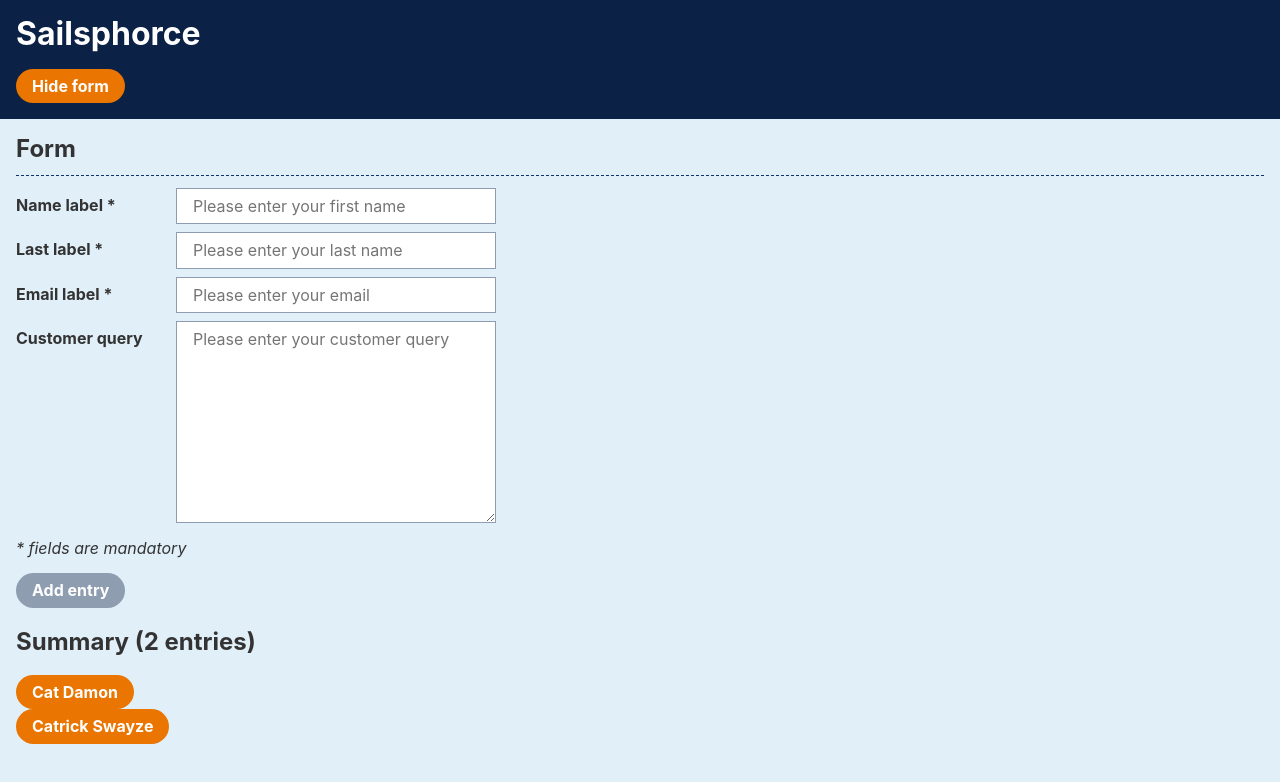
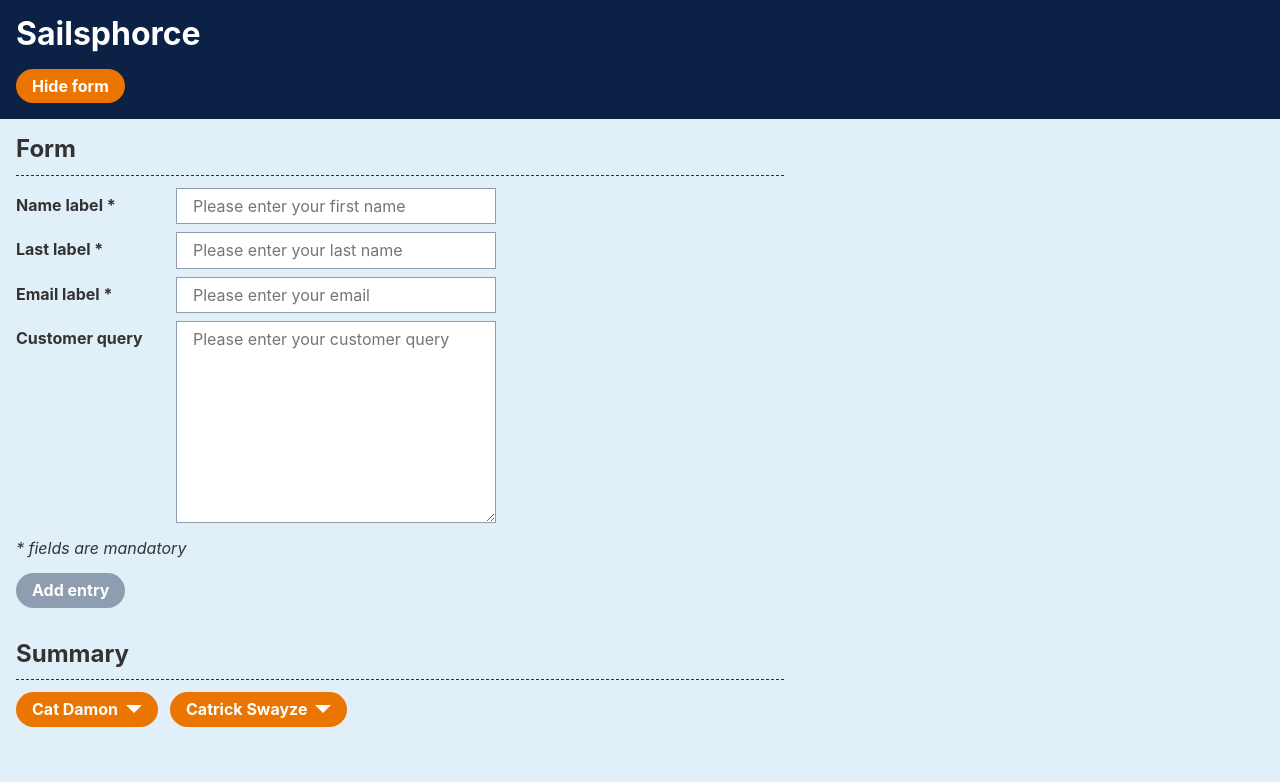
Before and after one commit to maurer2/vue-form-test, a Vue app: page / in a window 1280 px wide. Shown: the top 782 px of the page. Built offline with nearby package versions, Linux system fonts and the light colour scheme.

Commit message:
Added more styles

```diff
--- a/src/App.vue
+++ b/src/App.vue
@@ -86,6 +86,7 @@ html {
   box-sizing: border-box;
   font-size: 16px;
   background: $background;
+  overflow-y: scroll;
 }
 
 body {
@@ -149,7 +150,13 @@ button {
 }
 
 .main {
+  margin-right: auto;
   padding: 1rem;
+  max-width: 50rem;
+}
+
+.section {
+  margin-bottom: 2rem;
 }
 
 .title {
--- a/src/components/Form/Form.vue
+++ b/src/components/Form/Form.vue
@@ -118,8 +118,6 @@ export default class Form extends Vue {
   }
 
   handleValidChange(newIsValid: boolean, id: string): void {
-    // const oldIsValid = this.fieldsValidity[id];
-
     if (typeof newIsValid !== 'boolean') {
       return;
     }
@@ -147,6 +145,4 @@ export default class Form extends Vue {
   font-style: italic;
 }
 
-// .button {}
-
 </style>
--- a/src/components/Summary/Summary.vue
+++ b/src/components/Summary/Summary.vue
@@ -1,15 +1,20 @@
 <template>
   <div class="summary">
     <h2 class="title">
-      Summary ({{ entries.length }} entries)
+      Summary
     </h2>
     <p class="message" v-if="entries.length === 0">
       No entries found.
     </p>
-    <ul class="summary" v-else>
+    <ul class="list" v-else>
       <template v-for="(entry, index) in entries">
-        <li class="entry" :key="index">
-          <button class="button" type="button" @click="handleClick(index)">
+        <li class="entry" :class="{ 'entry--is-active' : (index === activeEntry) }" :key="index">
+          <button
+            type="button"
+            class="button"
+            :class="{ 'button--is-active' : (index === activeEntry) }"
+            @click="handleClick(index)"
+          >
             {{ entry.firstName }} {{ entry.lastName }}
           </button>
 
@@ -43,7 +48,7 @@
 
             <dl class="detail" v-if="entry.customerQuery.length > 0">
               <dd class="key">
-                Customer Query
+                Customer query
               </dd>
               <dd class="value">
                 {{ entry.customerQuery }}
@@ -79,28 +84,71 @@ export default class Field extends Vue {
 </script>
 
 <style scoped lang="scss">
-.summary {
+.title {
+  margin-top: 0;
+  margin-bottom: 0.75rem;
+  padding-bottom: 0.75rem;
+  border-bottom: 1px dashed $blue;
+}
+
+.list {
+  display: flex;
+  margin: 1rem 0;
+  margin-top: -0.75rem;
+  margin-left: -0.75rem;
+  padding: 0;
+  flex-wrap: wrap;
   list-style: none;
-  padding: 0;
 }
 
 .entry {
+  display: flex;
+  margin-top: 0.75rem;
+  margin-left: 0.75rem;
+  flex-direction: column;
 
+  &--is-active {
+    flex-grow: 1;
+    flex-basis: 100%;
+    flex-shrink: 0;
+  }
+}
+
+.button {
+  position: relative;
+  padding-right: 2.5rem;
+
+  &:after {
+    content: '';
+    position: absolute;
+    right: 1rem;
+    top: 50%;
+    width: 0;
+    height: 0;
+    border-left: 0.5rem solid transparent;
+    border-right: 0.5rem solid transparent;
+    border-top: 0.5rem solid $white;
+    transform: translateY(-50%);
+  }
+
+  &--is-active:after {
+    border-top: 0;
+    border-bottom: 0.5rem solid $white;
+  }
 }
 
 .detail {
   display: flex;
+  margin: 0.5rem 1rem 0 1rem;
 }
 
 .key {
   margin: 0;
-
-  &:after {
-    content: ":";
-  }
+  flex-basis: 6rem;
+  font-weight: bold;
 }
 
 .value {
-
+  margin: 0rem;
 }
 </style>
```
